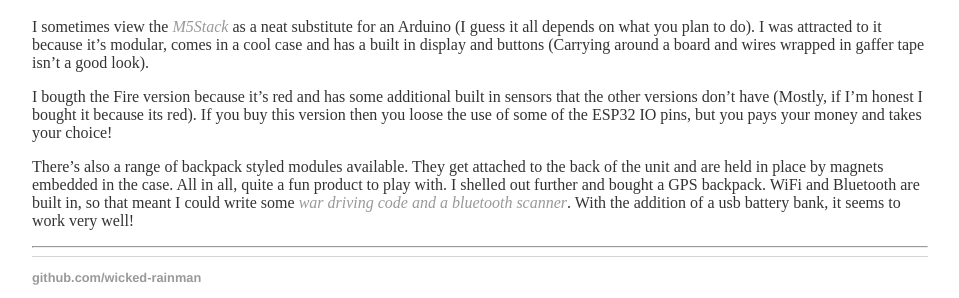
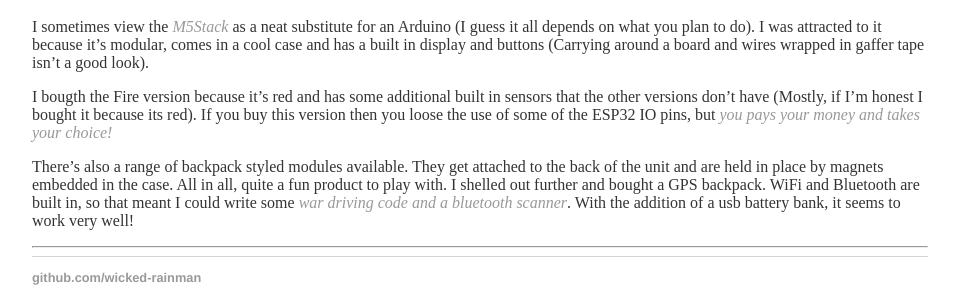
Before and after one commit to wicked-rainman/wicked-rainman.github.io, a Jekyll site: the page built from projects/index.md, in a window 1280 px wide. Shown: the part 1622-1920 px from the top of the page, without its empty margins (160-1119 px from the left). Built offline with Jekyll 4.4.1, drawn with Linux system fonts in a browser that asks for light colours; Markdown is read by kramdown in place of the engine named in the settings; part of the change alters nothing that is shown.

```diff
--- a/projects/index.md
+++ b/projects/index.md
@@ -39,7 +39,7 @@ __War driving with an M5Stack__
 
 I sometimes view the [_M5Stack_](https://m5stack.com/ "You can buy them in the UK from several sources") as a neat substitute for an Arduino (I guess it all depends on what you plan to do). I was attracted to it because it's modular, comes in a cool case and has a built in display and buttons (Carrying around a board and wires wrapped in gaffer tape isn't a good look).
 
-I bougth the Fire version because it's red and has some additional built in sensors that the other versions don't have (Mostly, if I'm honest I bought it because its red). If you buy this version then you loose the use of some of the ESP32 IO pins, but you pays your money and takes your choice!
+I bougth the Fire version because it's red and has some additional built in sensors that the other versions don't have (Mostly, if I'm honest I bought it because its red). If you buy this version then you loose the use of some of the ESP32 IO pins, but [_you pays your money and takes your choice!_](https://www.macmillandictionary.com/dictionary/british/you-pays-your-money-and-you-takes-your-chance-choice)
 
 There's also a range of backpack styled modules available. They get attached to the back of the unit and are held in place by magnets embedded in the case. All in all, quite a fun product to play with. I shelled out further and bought a GPS backpack. WiFi and Bluetooth are built in, so that meant I could write some [_war driving code and a bluetooth scanner_](https://github.com/wicked-rainman/M5Stack-Fire "WiFi and Bluetooth scanning"). With the addition of a  usb battery bank, it seems to work very well!
 
```
